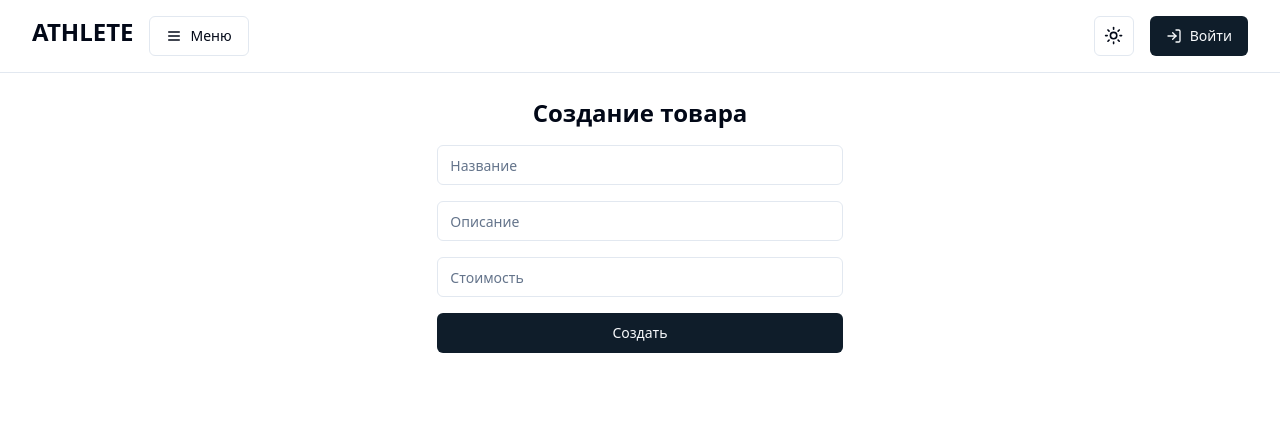
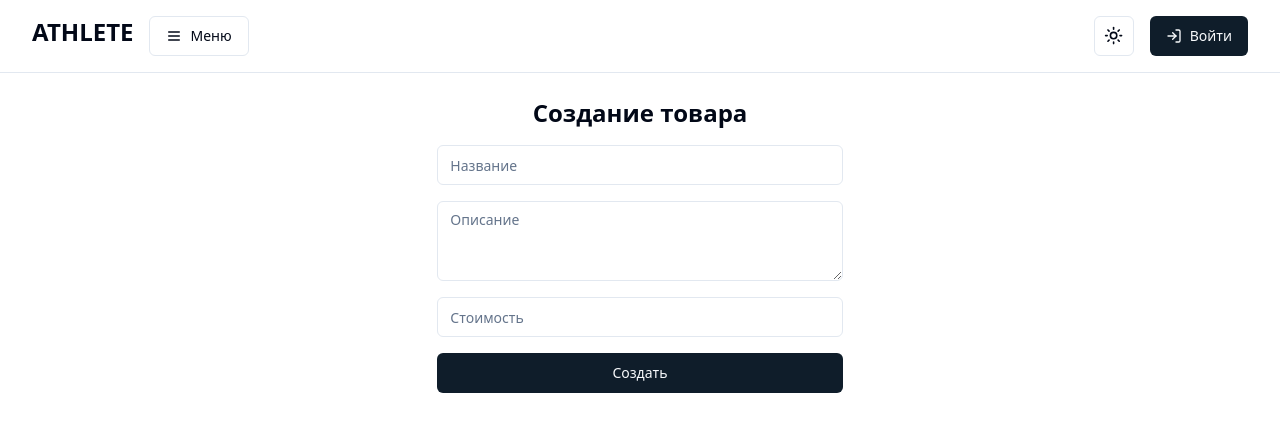
Before and after one commit to sergey-cyber/athlete, a Next.js app: page /merchandise/create in a window 1280 px wide. Shown: the top 432 px of the page. Built offline with nearby package versions, Linux system fonts and the light colour scheme.

Commit message:
The create merchandise form improvenment

```diff
--- a/src/components/merchandises/merchandise-form.tsx
+++ b/src/components/merchandises/merchandise-form.tsx
@@ -6,6 +6,7 @@
 import { Button } from "../ui/button";
 import { createMerchandise } from "@/service/merchandiseService/actions";
 import { useToast } from "../ui/use-toast";
+import { Textarea } from "../ui/textarea";
 
 export function MerchandiseForm() {
   const { toast } = useToast();
@@ -42,8 +43,7 @@
         value={values.title}
         onChange={(e) => onChange("title", e.currentTarget.value)}
       />
-      <Input
-        type="string"
+      <Textarea
         placeholder="Описание"
         value={values.description}
         onChange={(e) => onChange("description", e.currentTarget.value)}
--- /dev/null
+++ b/src/components/ui/textarea.tsx
@@ -0,0 +1,24 @@
+import * as React from "react"
+
+import { cn } from "@/lib/utils"
+
+export interface TextareaProps
+  extends React.TextareaHTMLAttributes<HTMLTextAreaElement> {}
+
+const Textarea = React.forwardRef<HTMLTextAreaElement, TextareaProps>(
+  ({ className, ...props }, ref) => {
+    return (
+      <textarea
+        className={cn(
+          "flex min-h-[80px] w-full rounded-md border border-input bg-background px-3 py-2 text-sm ring-offset-background placeholder:text-muted-foreground focus-visible:outline-none focus-visible:ring-2 focus-visible:ring-ring focus-visible:ring-offset-2 disabled:cursor-not-allowed disabled:opacity-50",
+          className
+        )}
+        ref={ref}
+        {...props}
+      />
+    )
+  }
+)
+Textarea.displayName = "Textarea"
+
+export { Textarea }
```
